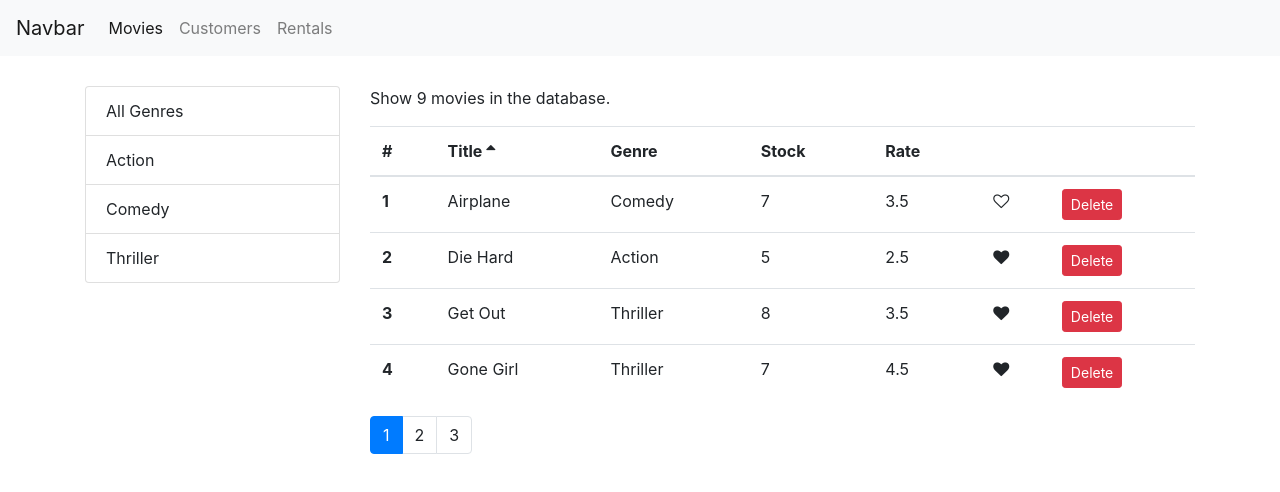
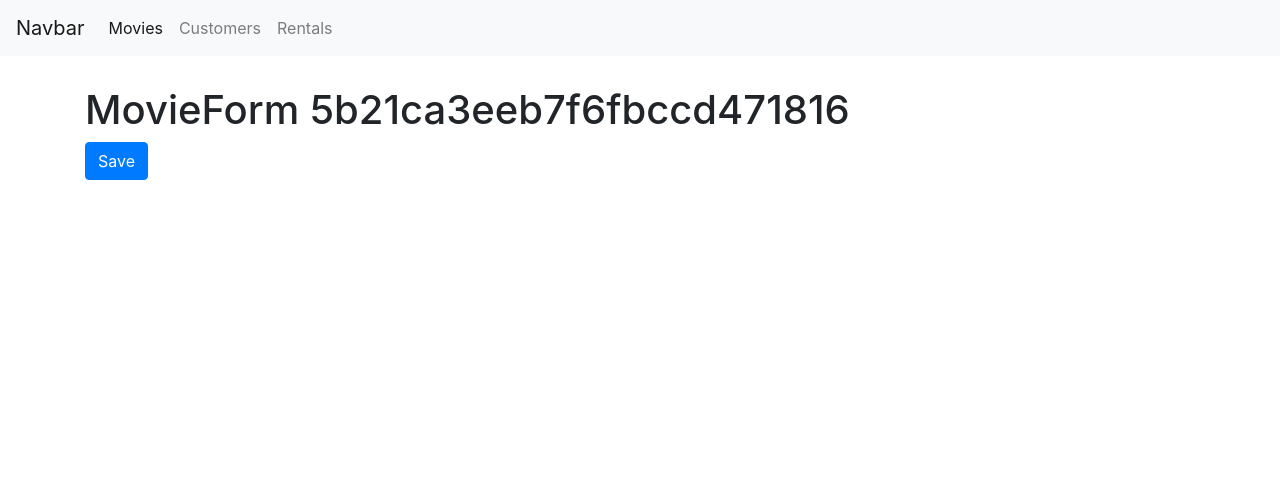
Before and after one commit to supermonkeyparadise/React, a React (Create React App) app in the folder vidly/: page /movies/5b21ca3eeb7f6fbccd471816 in a window 1280 px wide. Shown: the top 492 px of the page. Built offline with nearby package versions, Linux system fonts and the light colour scheme.

Commit message:
Linking to the MovieForm

```diff
--- a/vidly/src/App.js
+++ b/vidly/src/App.js
@@ -2,6 +2,7 @@
 import { Route, Redirect, Switch } from 'react-router-dom';
 
 import Movies from './components/movies';
+import MovieForm from './components/movieForm';
 import Customers from './components/customers';
 import Rentals from './components/rentals';
 import NotFound from './components/notFound';
@@ -16,6 +17,7 @@
         <NavBar />
         <main className="container">
           <Switch>
+            <Route path="/movies/:id" component={MovieForm} />
             <Route path="/movies" component={Movies} />
             <Route path="/customers" component={Customers} />
             <Route path="/rentals" component={Rentals} />
--- a/vidly/src/components/movieForm.jsx
+++ b/vidly/src/components/movieForm.jsx
@@ -1,7 +1,17 @@
 import React from 'react';
 
-const MovieForm = () => {
-  return <h1>MovieForm</h1>;
+const MovieForm = ({ match, history }) => {
+  return (
+    <React.Fragment>
+      <h1>MovieForm {match.params.id}</h1>
+      <button
+        className="btn btn-primary"
+        onClick={() => history.push('/movies')}
+      >
+        Save
+      </button>
+    </React.Fragment>
+  );
 };
 
 export default MovieForm;
--- a/vidly/src/components/moviesTable.jsx
+++ b/vidly/src/components/moviesTable.jsx
@@ -1,4 +1,5 @@
 import React, { Component } from 'react';
+import { Link } from 'react-router-dom';
 
 import Table from './common/table';
 import Like from './common/like';
@@ -10,7 +11,11 @@
       label: '#',
       content: index => <th scope="row">{index + 1}</th>
     },
-    { path: 'title', label: 'Title' },
+    {
+      path: 'title',
+      label: 'Title',
+      content: movie => <Link to={`/movies/${movie._id}`}>{movie.title}</Link>
+    },
     { path: 'genre.name', label: 'Genre' },
     { path: 'numberInStock', label: 'Stock' },
     { path: 'dailyRentalRate', label: 'Rate' },
```
